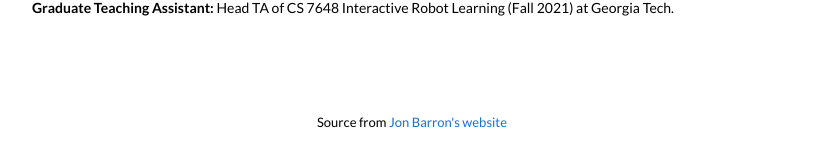
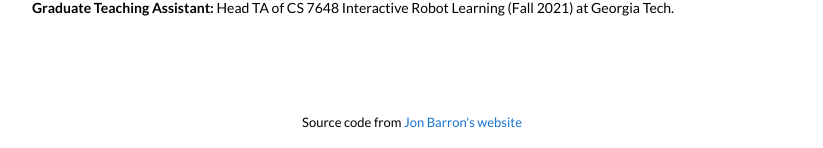
Before and after one commit to shenao-zhang/shenao-zhang.github.io, a Jekyll site: the page built from _posts/2021-09-02-dcpu.markdown, in a window 1280 px wide. Shown: the part 1250-1398 px from the top of the page, without its empty margins (228-1051 px from the left). Built offline with Jekyll 4.4.1, drawn with Linux system fonts in a browser that asks for light colours.

Commit message:
Update default.html

```diff
--- a/_layouts/default.html
+++ b/_layouts/default.html
@@ -128,7 +128,7 @@ Tech.
             <td style="padding:0px">
               <br>
               <p style="text-align:center;font-size:small;">
-                Source from <a style="font-size:small;" href="https://jonbarron.info">Jon Barron's website</a>
+                Source code from <a style="font-size:small;" href="https://jonbarron.info">Jon Barron's website</a>
               </p>
             </td>
           </tr>
```
